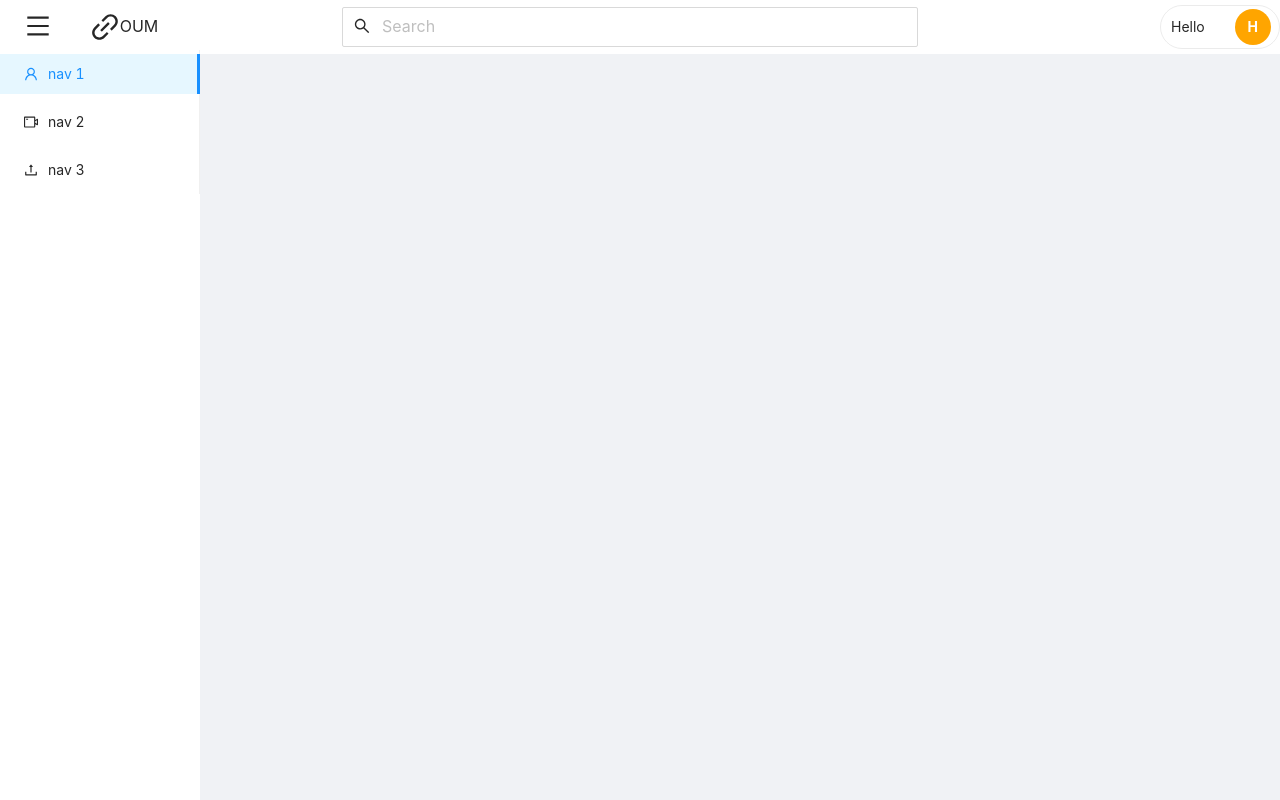
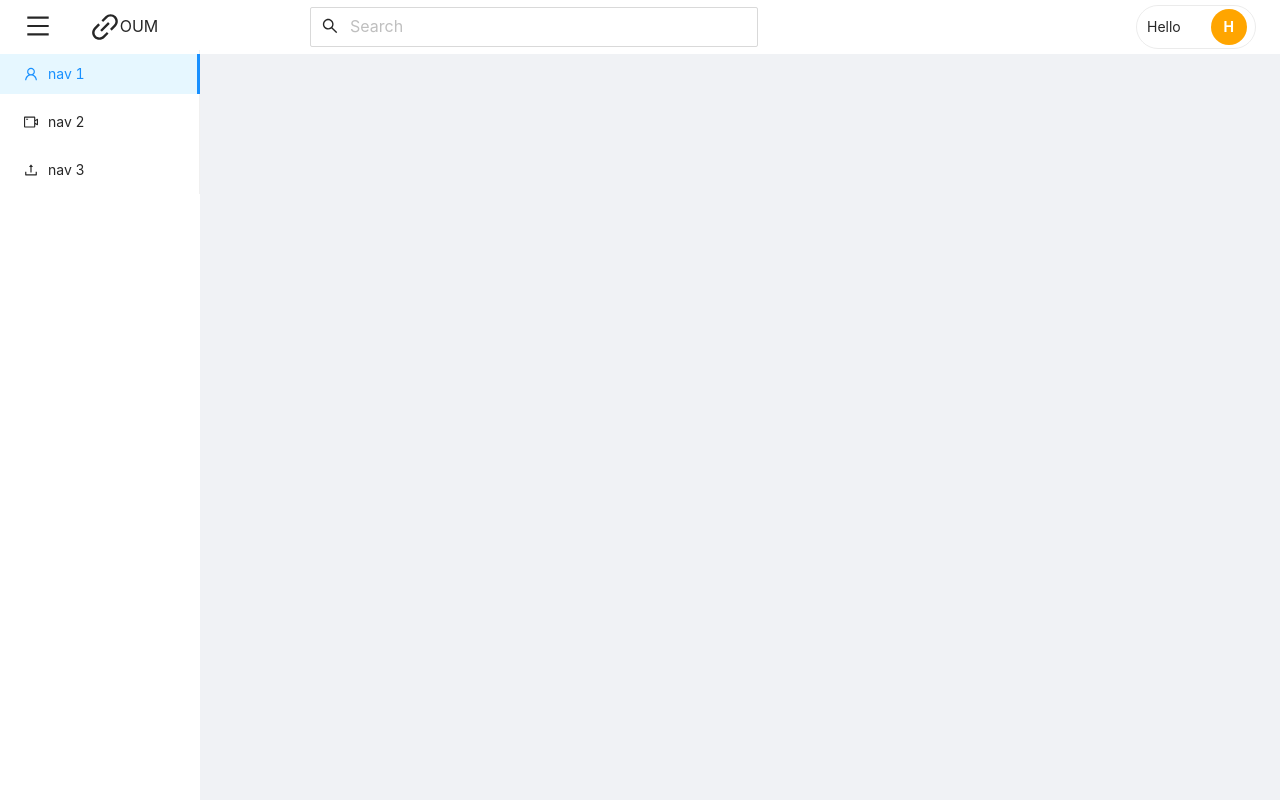
Before and after one commit to yeeezsh/CPE393-Advance-SE, a React (Create React App) app in the folder frontend/: page / in a window 1280 px wide. Built offline with nearby package versions, Linux system fonts and the light colour scheme.

Commit message:
adjust style

```diff
--- a/frontend/src/modules/home/containers/Navbar/styled.ts
+++ b/frontend/src/modules/home/containers/Navbar/styled.ts
@@ -13,10 +13,12 @@ export const NavbarStyleRight = styled.div`
   background-color: white;
   position: absolute;
   width: 50%;
-  left: 50%;
+  right: 0;
+  margin: auto;
   height: 54px;
   align-items: center;
   justify-content: flex-end;
+  padding-right: 24px;
 `;
 
 export const LogoStyle = styled.div`
@@ -31,8 +33,8 @@ export const LogoStyle = styled.div`
 
 export const SearchBarContainer = styled.div`
   display: flex;
-  margin-left: 25vw;
-  min-width: 45vw;
+  margin-left: 20vw;
+  min-width: 35vw;
   align-items: center;
   justify-content: center;
   transform: translateX(-25%);
```
